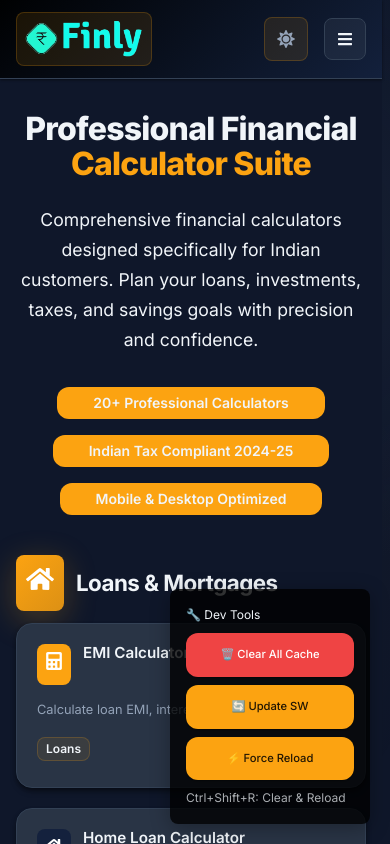
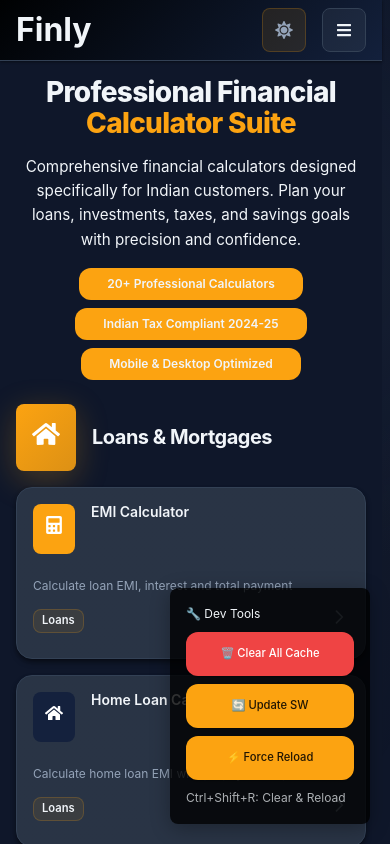
Before and after one commit to deepakroy11/financial-calculator, a Next.js app: page / in a window 390 px wide. Shown: the top 844 px of the page. Built offline with nearby package versions, Linux system fonts and the light colour scheme.

Commit message:
UI Fixes

```diff
--- a/app/globals.css
+++ b/app/globals.css
@@ -2,7 +2,7 @@
 @tailwind components;
 @tailwind utilities;
 
-@import url("https://fonts.googleapis.com/css2?family=Inter:wght@300;400;500;600;700&display=swap");
+@import url('https://fonts.googleapis.com/css2?family=Quicksand:wght@300..700&display=swap');
 
 :root {
   --primary-color: #fca311;
@@ -56,7 +56,7 @@ html {
 }
 
 body {
-  font-family: "Inter", sans-serif;
+  font-family: "Quicksand", sans-serif;
   background: var(--bg-primary);
   color: var(--text-primary);
   min-height: 100vh;
@@ -72,6 +72,10 @@ body {
       rgba(20, 33, 61, 0.02) 0%,
       transparent 50%
     );
+  /* Optimize for mobile */
+  -webkit-text-size-adjust: 100%;
+  -webkit-font-smoothing: antialiased;
+  -moz-osx-font-smoothing: grayscale;
 }
 
 /* Dark theme body styling */
@@ -113,10 +117,16 @@ div {
 
 .modern-card {
   background: var(--bg-secondary);
-  border-radius: 16px;
+  border-radius: 12px;
   border: 1px solid var(--border-color);
   box-shadow: 0 1px 3px 0 var(--shadow-light), 0 1px 2px 0 var(--shadow-light);
   transition: all 0.2s ease-in-out;
+}
+
+@media (max-width: 640px) {
+  .modern-card {
+    border-radius: 8px;
+  }
 }
 
 .modern-card:hover {
@@ -131,10 +141,16 @@ div {
 
 .calculator-card {
   background: var(--bg-secondary);
-  border-radius: 16px;
+  border-radius: 12px;
   border: 1px solid var(--border-color);
   box-shadow: 0 1px 3px 0 var(--shadow-light), 0 1px 2px 0 var(--shadow-light);
   transition: all 0.3s ease-in-out;
+}
+
+@media (max-width: 640px) {
+  .calculator-card {
+    border-radius: 8px;
+  }
 }
 
 .calculator-card:hover {
@@ -433,6 +449,71 @@ html {
   animation: slideInRight 0.4s ease-out;
 }
 
+/* Mobile-first utility classes */
+.mobile-compact {
+  padding: 0.75rem;
+}
+
+@media (min-width: 640px) {
+  .mobile-compact {
+    padding: 1.5rem;
+  }
+}
+
+.mobile-text-sm {
+  font-size: 0.875rem;
+}
+
+@media (min-width: 640px) {
+  .mobile-text-sm {
+    font-size: 1rem;
+  }
+}
+
+.mobile-gap-sm {
+  gap: 0.5rem;
+}
+
+@media (min-width: 640px) {
+  .mobile-gap-sm {
+    gap: 1rem;
+  }
+}
+
+/* Optimize touch targets for mobile */
+@media (max-width: 640px) {
+  button, .MuiButton-root {
+    min-height: 44px;
+    min-width: 44px;
+  }
+
+  .MuiIconButton-root {
+    padding: 12px;
+  }
+
+  .MuiChip-root {
+    height: auto;
+    padding: 8px 12px;
+  }
+}
+
+/* Reduce motion for users who prefer it */
+@media (prefers-reduced-motion: reduce) {
+  * {
+    animation-duration: 0.01ms !important;
+    animation-iteration-count: 1 !important;
+    transition-duration: 0.01ms !important;
+  }
+}
+
+/* Improve focus visibility on mobile */
+@media (max-width: 640px) {
+  *:focus-visible {
+    outline: 3px solid var(--primary-color);
+    outline-offset: 2px;
+  }
+}
+
 /* Professional loading states */
 .loading-shimmer {
   background: linear-gradient(
--- a/app/page.tsx
+++ b/app/page.tsx
@@ -499,14 +499,22 @@ export default function Home() {
           onHomeClick={() => setSelectedCalculator(null)}
         />
 
-        <Container maxWidth="lg" sx={{ py: 4 }}>
-          <Box sx={{ mb: 4, display: "flex", alignItems: "center", gap: 2 }}>
+        <Container maxWidth="lg" sx={{ py: { xs: 1, sm: 3 } }}>
+          <Box
+            sx={{
+              mb: { xs: 1, sm: 3 },
+              display: "flex",
+              alignItems: { xs: "flex-start", sm: "center" },
+              flexDirection: { xs: "column", sm: "row" },
+              gap: { xs: 1, sm: 2 },
+            }}
+          >
             <Button
               onClick={handleBackToHome}
               variant="outlined"
               startIcon={
                 <svg
-                  className="w-5 h-5"
+                  className="w-4 h-4"
                   fill="none"
                   stroke="currentColor"
                   viewBox="0 0 24 24"
@@ -520,36 +528,39 @@ export default function Home() {
                 </svg>
               }
               sx={{
-                px: 3,
-                py: 1.5,
+                px: { xs: 2, sm: 3 },
+                py: { xs: 1, sm: 1.5 },
                 borderRadius: 3,
                 fontWeight: 500,
-                transition: "all 0.2s ease-in-out",
-                minWidth: { xs: "140px", sm: "auto" },
+                fontSize: { xs: "0.875rem", sm: "1rem" },
+                minHeight: { xs: "36px", sm: "auto" },
+                alignSelf: { xs: "flex-start", sm: "auto" },
                 "&:hover": {
                   boxShadow:
                     "0 0 0 2px rgba(252, 163, 17, 0.2), 0 0 20px rgba(252, 163, 17, 0.3), 0 4px 12px rgba(252, 163, 17, 0.3)",
                 },
               }}
             >
-              Back to Home
+              <Box sx={{ display: { xs: "none", sm: "inline" } }}>Back to Home</Box>
+              <Box sx={{ display: { xs: "inline", sm: "none" } }}>Back</Box>
             </Button>
 
             {/* Mobile-friendly breadcrumb */}
             <Box
               sx={{
-                display: { xs: "none", sm: "flex" },
+                display: "flex",
                 alignItems: "center",
                 gap: 1,
+                fontSize: { xs: "0.75rem", sm: "0.875rem" },
               }}
             >
-              <Typography variant="body2" color="text.secondary">
+              <Typography variant="body2" color="text.secondary" sx={{ fontSize: "inherit" }}>
                 Home
               </Typography>
-              <Typography variant="body2" color="text.secondary">
+              <Typography variant="body2" color="text.secondary" sx={{ fontSize: "inherit" }}>
                 /
               </Typography>
-              <Typography variant="body2" color="primary.main" fontWeight={500}>
+              <Typography variant="body2" color="primary.main" fontWeight={500} sx={{ fontSize: "inherit" }}>
                 {selectedCalculator
                   ?.replace("-", " ")
                   .replace(/\b\w/g, (l) => l.toUpperCase())}{" "}
@@ -589,16 +600,19 @@ export default function Home() {
         onHomeClick={() => setSelectedCalculator(null)}
       />
 
-      <Container maxWidth="xl" sx={{ py: 4 }}>
-        <Box sx={{ textAlign: "center", mb: 5 }}>
+      <Container
+        maxWidth="xl"
+        sx={{ py: { xs: 2, sm: 3 }, px: { xs: 2, sm: 3 } }}
+      >
+        <Box sx={{ textAlign: "center", mb: { xs: 3, sm: 4 } }}>
           <Typography
             variant="h2"
             component="h1"
             sx={{
-              mb: 3,
+              mb: { xs: 2, sm: 3 },
               fontWeight: 800,
               color: "text.primary",
-              fontSize: { xs: "2rem", sm: "2.5rem", md: "2.75rem" },
+              fontSize: { xs: "1.75rem", sm: "2.25rem", md: "2.5rem" },
               letterSpacing: "-0.025em",
               lineHeight: 1.1,
             }}
@@ -617,9 +631,9 @@ export default function Home() {
               color: "text.secondary",
               maxWidth: "700px",
               mx: "auto",
-              lineHeight: 1.7,
-              mb: 3,
-              fontSize: { xs: "1.1rem", md: "1.25rem" },
+              lineHeight: 1.6,
+              mb: { xs: 2, sm: 3 },
+              fontSize: { xs: "0.95rem", sm: "1.1rem", md: "1.2rem" },
               fontWeight: 400,
             }}
           >
@@ -629,11 +643,11 @@ export default function Home() {
           </Typography>
           <Box
             sx={{
-              mt: 4,
+              mt: { xs: 2, sm: 3 },
               display: "flex",
               flexWrap: "wrap",
               justifyContent: "center",
-              gap: 2,
+              gap: { xs: 1, sm: 2 },
             }}
           >
             <Chip
@@ -642,9 +656,9 @@ export default function Home() {
                 backgroundColor: "primary.main",
                 color: "white",
                 fontWeight: 600,
-                px: 3,
-                py: 1.5,
-                fontSize: "0.875rem",
+                px: { xs: 2, sm: 3 },
+                py: { xs: 1, sm: 1.5 },
+                fontSize: { xs: "0.75rem", sm: "0.875rem" },
                 borderRadius: 3,
               }}
             />
@@ -654,9 +668,9 @@ export default function Home() {
                 backgroundColor: "primary.main",
                 color: "#ffffff",
                 fontWeight: 600,
-                px: 3,
-                py: 1.5,
-                fontSize: "0.875rem",
+                px: { xs: 2, sm: 3 },
+                py: { xs: 1, sm: 1.5 },
+                fontSize: { xs: "0.75rem", sm: "0.875rem" },
                 borderRadius: 3,
               }}
             />
@@ -666,9 +680,9 @@ export default function Home() {
                 backgroundColor: "primary.main",
                 color: "white",
                 fontWeight: 600,
-                px: 3,
-                py: 1.5,
-                fontSize: "0.875rem",
+                px: { xs: 2, sm: 3 },
+                py: { xs: 1, sm: 1.5 },
+                fontSize: { xs: "0.75rem", sm: "0.875rem" },
                 borderRadius: 3,
               }}
             />
@@ -688,11 +702,18 @@ export default function Home() {
             "#FCA311";
 
           return (
-            <Box key={category.id} sx={{ mb: 6 }} id={category.id}>
-              <Box className="flex items-center mb-3">
+            <Box
+              key={category.id}
+              sx={{ mb: { xs: 4, sm: 5 } }}
+              id={category.id}
+            >
+              <Box className="flex items-center" sx={{ mb: { xs: 2, sm: 3 } }}>
                 <Box
-                  className="mr-3 p-2.5 rounded-lg text-white"
+                  className="text-white"
                   sx={{
+                    mr: { xs: 2, sm: 3 },
+                    p: { xs: 2, sm: 2.5 },
+                    borderRadius: 2,
                     backgroundColor: categoryColor,
                     background: `linear-gradient(135deg, ${categoryColor} 0%, ${categoryColor}dd 100%)`,
                     boxShadow: `0 8px 32px ${categoryColor}40`,
@@ -707,7 +728,7 @@ export default function Home() {
                   sx={{
                     fontWeight: 700,
                     color: "text.primary",
-                    fontSize: { xs: "1.4rem", md: "1.6rem" },
+                    fontSize: { xs: "1.25rem", sm: "1.4rem", md: "1.5rem" },
                     letterSpacing: "-0.025em",
                   }}
                 >
@@ -715,7 +736,7 @@ export default function Home() {
                 </Typography>
               </Box>
 
-              <Grid container spacing={2.5}>
+              <Grid container spacing={{ xs: 2, sm: 2.5 }}>
                 {category.calculators.map((calculator, index) => {
                   const IconComponent = iconMap[calculator.icon];
                   const colors = [
@@ -729,12 +750,12 @@ export default function Home() {
                   const color = colors[index % colors.length];
 
                   return (
-                    <Grid item xs={12} sm={6} lg={3} key={calculator.id}>
+                    <Grid item xs={12} sm={6} md={4} lg={3} key={calculator.id}>
                       <Card
                         className="h-full cursor-pointer calculator-card"
                         onClick={() => setSelectedCalculator(calculator.id)}
                         sx={{
-                          minHeight: "160px",
+                          minHeight: { xs: "140px", sm: "160px" },
                           position: "relative",
                           overflow: "hidden",
                           "&::before": {
@@ -749,13 +770,19 @@ export default function Home() {
                         }}
                       >
                         <CardContent
-                          sx={{ p: 2.5 }}
+                          sx={{ p: { xs: 2, sm: 2.5 } }}
                           className="h-full flex flex-col"
                         >
-                          <Box className="flex items-start mb-4">
+                          <Box
+                            className="flex items-start"
+                            sx={{ mb: { xs: 3, sm: 4 } }}
+                          >
                             <Box
-                              className="mr-3 p-2 rounded-lg text-white flex-shrink-0"
+                              className="text-white flex-shrink-0"
                               sx={{
+                                mr: { xs: 2, sm: 3 },
+                                p: { xs: 1.5, sm: 2 },
+                                borderRadius: 2,
                                 backgroundColor: color,
                               }}
                             >
@@ -768,7 +795,7 @@ export default function Home() {
                                 fontWeight: 600,
                                 color: "text.primary",
                                 lineHeight: 1.2,
-                                fontSize: "0.95rem",
+                                fontSize: { xs: "0.875rem", sm: "0.95rem" },
                               }}
                             >
                               {calculator.name}
@@ -779,10 +806,10 @@ export default function Home() {
                             variant="body2"
                             sx={{
                               color: "text.secondary",
-                              mb: 2,
+                              mb: { xs: 1.5, sm: 2 },
                               lineHeight: 1.4,
                               flexGrow: 1,
-                              fontSize: "0.8rem",
+                              fontSize: { xs: "0.75rem", sm: "0.8rem" },
                             }}
                           >
                             {calculator.description}
@@ -797,7 +824,7 @@ export default function Home() {
                                 color: categoryColor,
                                 fontWeight: 600,
                                 border: `1px solid ${categoryColor}30`,
-                                fontSize: "0.75rem",
+                                fontSize: { xs: "0.7rem", sm: "0.75rem" },
                                 borderRadius: 2,
                               }}
                             />
--- a/components/ui/Header.tsx
+++ b/components/ui/Header.tsx
@@ -335,50 +335,26 @@ export default function Header({ onCategorySelect, onHomeClick }: HeaderProps) {
         }}
       >
         <Container maxWidth="lg">
-          <Toolbar sx={{ px: 0, py: 1.5, minHeight: "72px" }}>
+          <Toolbar
+            sx={{
+              px: 0,
+              py: { xs: 1, sm: 1.5 },
+              minHeight: { xs: "60px", sm: "72px" },
+            }}
+          >
             {/* Logo/Brand */}
-            <Box
+            <Typography
               onClick={onHomeClick}
+              variant="h4"
               sx={{
-                display: "flex",
-                alignItems: "center",
+                fontWeight: 700,
+                color: "text.primary",
+                fontSize: "2rem",
                 cursor: "pointer",
-                transition: "all 0.2s ease-in-out",
-                "&:hover": {
-                  boxShadow:
-                    "0 0 0 2px rgba(252, 163, 17, 0.2), 0 0 15px rgba(252, 163, 17, 0.3)",
-                  background: "rgba(252, 163, 17, 0.05)",
-                },
               }}
             >
-              <Box
-                sx={{
-                  mr: 2,
-                  display: "flex",
-                  alignItems: "center",
-                  p: 1,
-                  borderRadius: 2,
-                  backgroundColor:
-                    theme.palette.mode === "dark"
-                      ? "rgba(252, 163, 17, 0.1)"
-                      : "rgba(20, 33, 61, 0.05)",
-                  border: `1px solid ${
-                    theme.palette.mode === "dark"
-                      ? "rgba(252, 163, 17, 0.2)"
-                      : "rgba(20, 33, 61, 0.1)"
-                  }`,
-                }}
-              >
-                <img
-                  src="/logo/new-logo-2.png"
-                  alt="Finly Logo"
-                  style={{
-                    height: "36px",
-                    width: "auto",
-                  }}
-                />
-              </Box>
-            </Box>
+              Finly
+            </Typography>
 
             {/* Desktop Navigation */}
             {!isMobile && (
--- a/tailwind.config.js
+++ b/tailwind.config.js
@@ -30,9 +30,26 @@ module.exports = {
           700: "#0f4a5f",
         },
       },
+      spacing: {
+        '18': '4.5rem',
+        '88': '22rem',
+      },
+      fontSize: {
+        'xs': ['0.75rem', { lineHeight: '1rem' }],
+        'sm': ['0.875rem', { lineHeight: '1.25rem' }],
+        'base': ['1rem', { lineHeight: '1.5rem' }],
+        'lg': ['1.125rem', { lineHeight: '1.75rem' }],
+      },
+      borderRadius: {
+        'xs': '0.25rem',
+        'sm': '0.375rem',
+      },
     },
   },
   plugins: [],
+  future: {
+    hoverOnlyWhenSupported: true,
+  },
   corePlugins: {
     preflight: false,
   },
```
Also changed, not shown: app/layout.tsx (+4 -4 lines), components/ui/CalculatorCard.tsx (+6 -5 lines), components/ui/InputField.tsx (+5 -5 lines), components/ui/RelatedCalculators.tsx (+5 -2 lines), 1 other file (tests, documents, lock files or other folders).
